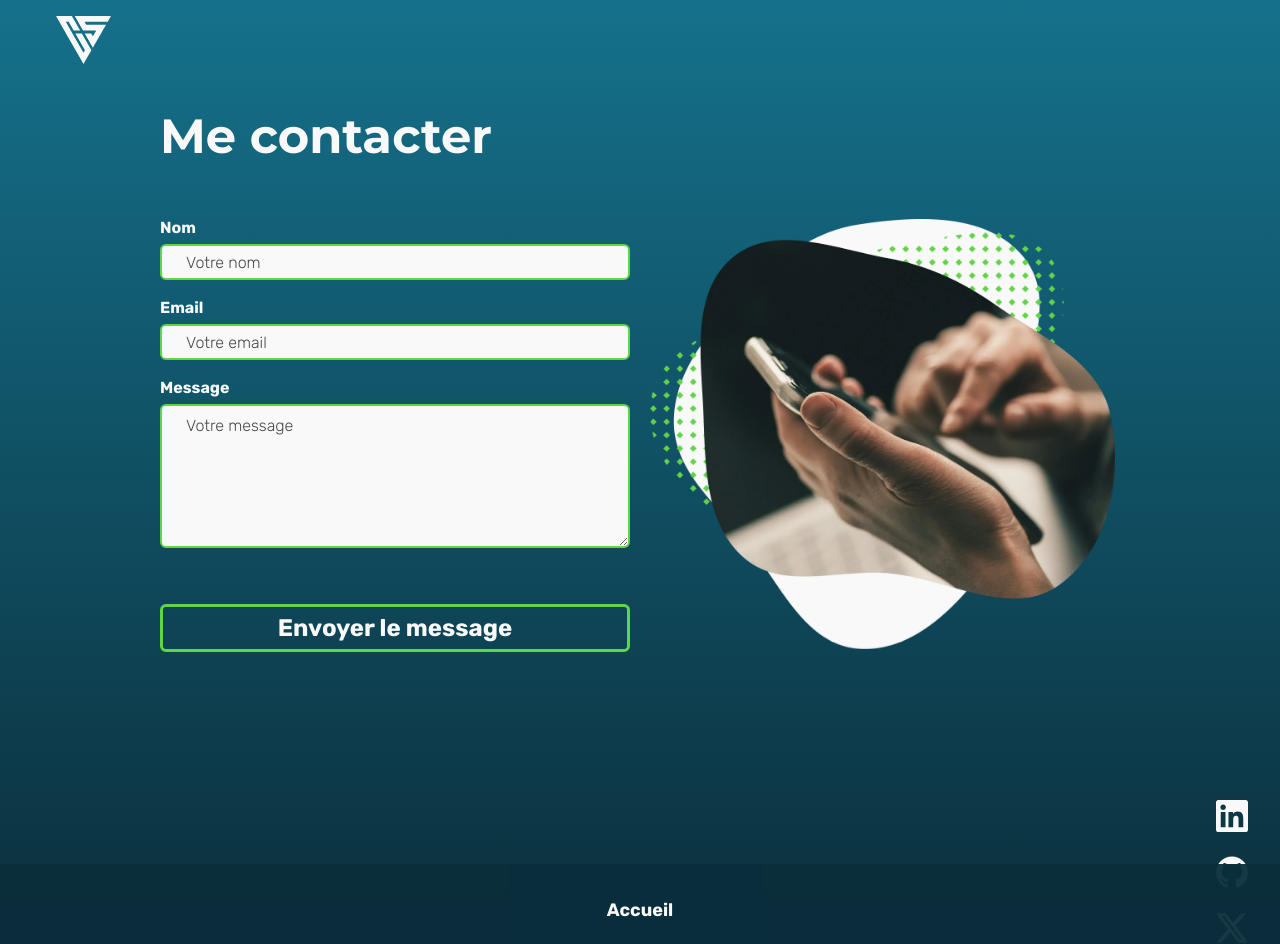
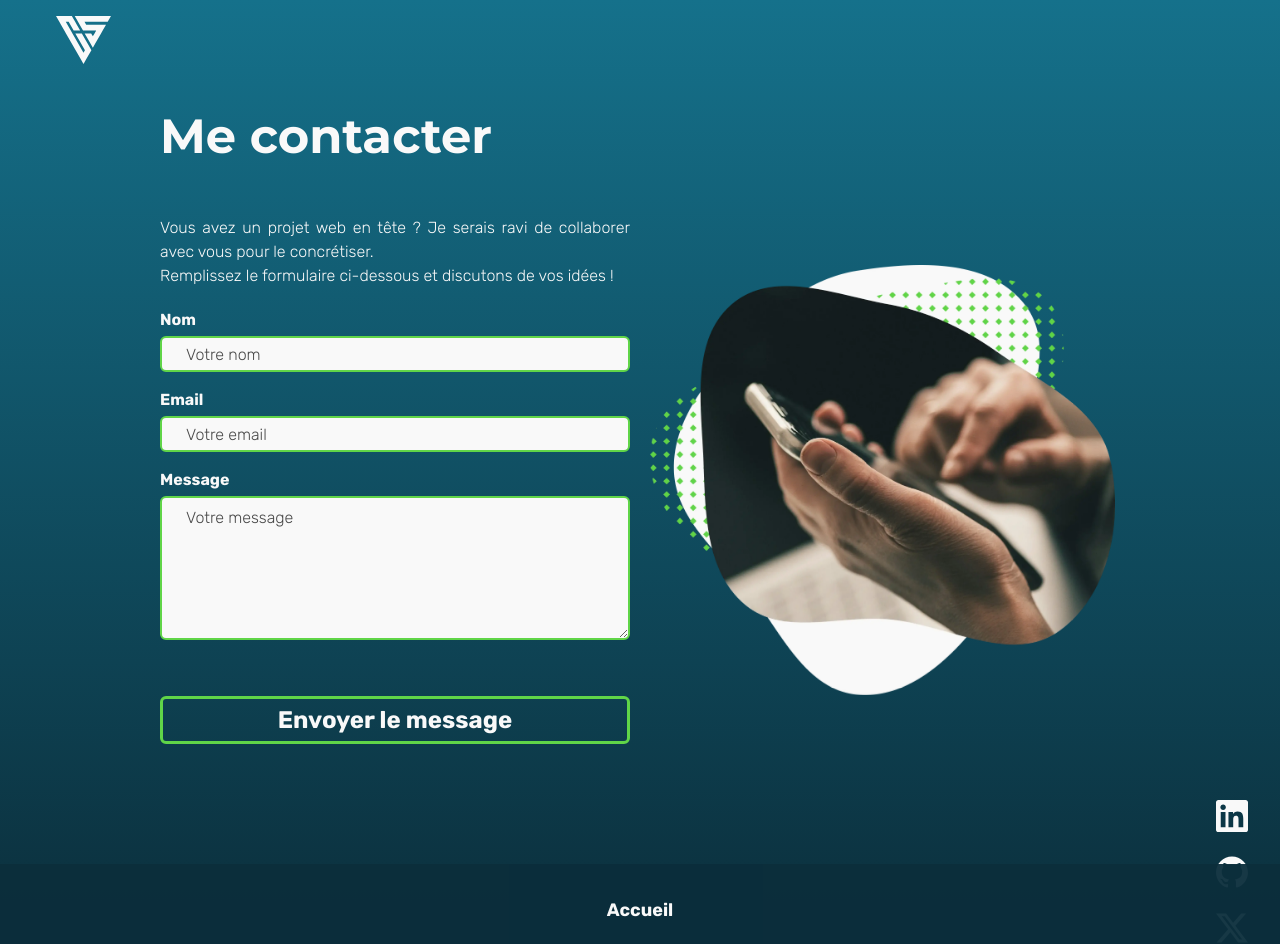
Before and after one commit to clementstorne/portfolio, a Next.js app: page /me-contacter in a window 1280 px wide. Built offline with nearby package versions, Linux system fonts and the light colour scheme.

Commit message:
introduction on contact page

```diff
--- a/src/app/me-contacter/page.tsx
+++ b/src/app/me-contacter/page.tsx
@@ -20,7 +20,15 @@ const Contact = () => {
           "md:grid md:grid-cols-2 md:gap-5"
         )}
       >
-        <ContactForm />
+        <div className="flex flex-col space-y-5">
+          <p className="fade-in-left delay-500">
+            Vous avez un projet web en tête ? Je serais ravi de collaborer avec
+            vous pour le concrétiser.
+            <br /> Remplissez le formulaire ci-dessous et discutons de vos idées
+            !
+          </p>
+          <ContactForm />
+        </div>
         <div
           className={cn(
             "flex items-center delay-900 fade-in-right",
```
